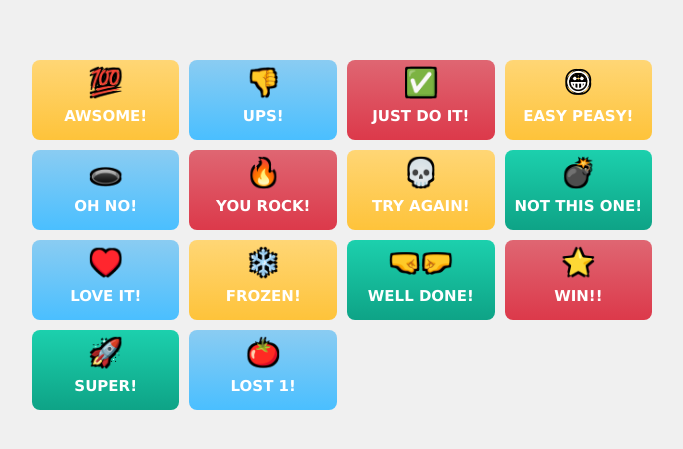
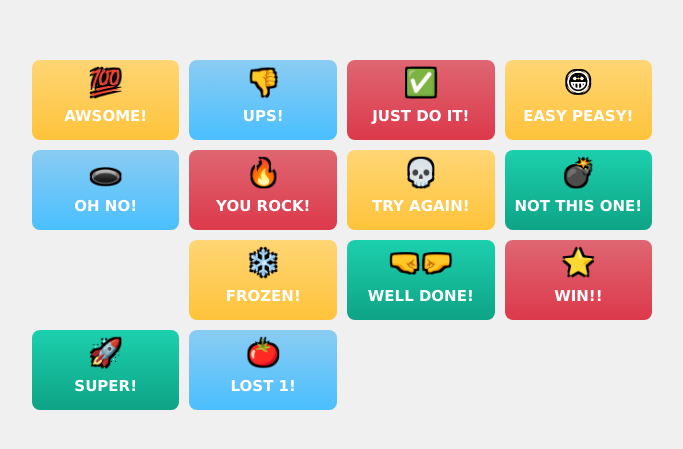
Before and after one commit to laura-gm-456/emojiCards, a plain HTML site: page index.html in a window 1280 px wide. Shown: the part 165-614 px from the top of the page, without its empty margins (298-981 px from the left). Drawn offline with Linux system fonts and the light colour scheme.

Commit message:
js funtion

```diff
--- a/script.js
+++ b/script.js
@@ -0,0 +1,19 @@
+function disappearRandomly() {
+    const cards = document.querySelectorAll('.card');
+
+    function hideAndShowRandomCard() {
+      const randomIndex = Math.floor(Math.random() * cards.length);
+
+      cards[randomIndex].style.visibility = 'hidden';
+
+      setTimeout(() => {
+        cards[randomIndex].style.visibility = 'visible';
+        hideAndShowRandomCard();
+      }, 1800);
+    }
+
+    hideAndShowRandomCard();
+  }
+
+
+  window.onload = disappearRandomly;
--- a/styles.css
+++ b/styles.css
@@ -11,7 +11,6 @@ body {
   .cardsGrid {
     display: grid;
     max-width: 900px;
-    /*grid-template-columns: 80px 80px 80px 80px;*/
     grid-template-rows: 80px 80px 80px 80px;
     column-gap: 10px;
     row-gap: 10px;
```
